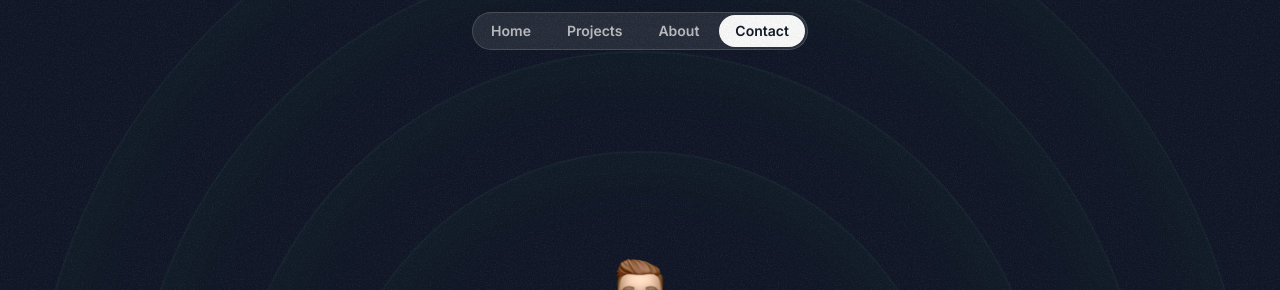
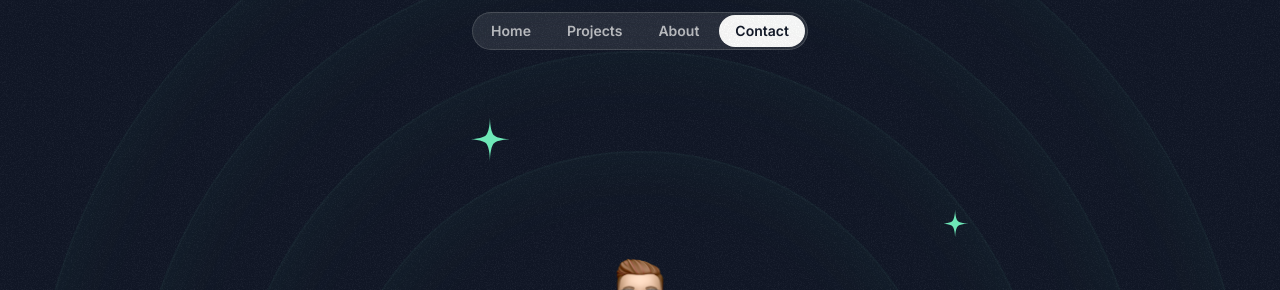
Before and after one commit to MorhafGhziel/frontend-tribe-portofolio, a Next.js app: page / in a window 1280 px wide. Shown: the top 290 px of the page. Built offline with nearby package versions, Linux system fonts and the light colour scheme; a web font is replaced by a local one.

Commit message:
added the rest starts

```diff
--- a/src/sections/Hero.tsx
+++ b/src/sections/Hero.tsx
@@ -20,6 +20,12 @@ export const HeroSection = () => {
       <div className="size-[1220px] hero-ring"></div>
       <HeroOrbit size={800} rotation={-72}>
         <StarIcon className="size-28 text-emerald-300" />
+      </HeroOrbit>
+      <HeroOrbit size={550} rotation={20}>
+        <StarIcon className="size-12 text-emerald-300" />
+      </HeroOrbit>
+      <HeroOrbit size={590} rotation={98}>
+        <StarIcon className="size-8 text-emerald-300" />
       </HeroOrbit>
       <div className="container">
         <div className="flex items-center flex-col">
```
